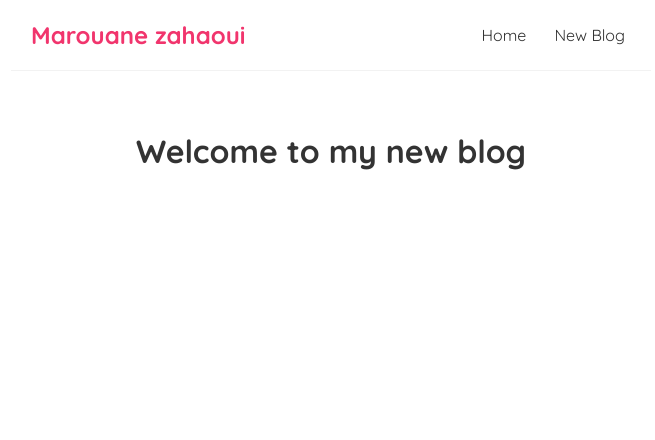
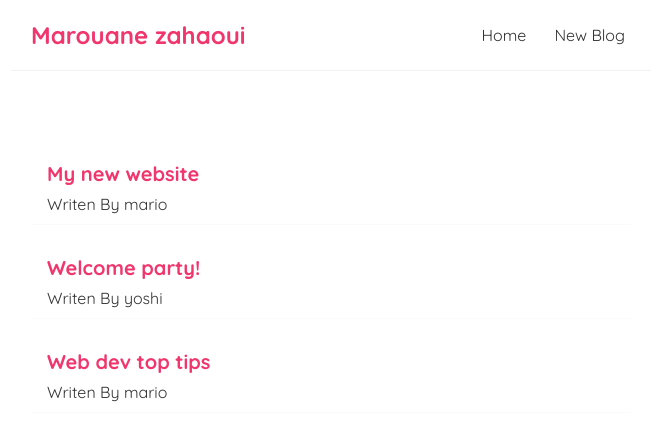
Before and after one commit to marouaneXan/app-with-react, a React (Create React App) app: page / in a window 1280 px wide. Shown: the top 440 px of the page, without its empty margins (309-964 px from the left). Built offline with nearby package versions, Linux system fonts and the light colour scheme.

Commit message:
get all blogs and styling

```diff
--- a/src/App.css
+++ /dev/null
@@ -1,38 +0,0 @@
-.App {
-  text-align: center;
-}
-
-.App-logo {
-  height: 40vmin;
-  pointer-events: none;
-}
-
-@media (prefers-reduced-motion: no-preference) {
-  .App-logo {
-    animation: App-logo-spin infinite 20s linear;
-  }
-}
-
-.App-header {
-  background-color: #282c34;
-  min-height: 100vh;
-  display: flex;
-  flex-direction: column;
-  align-items: center;
-  justify-content: center;
-  font-size: calc(10px + 2vmin);
-  color: white;
-}
-
-.App-link {
-  color: #61dafb;
-}
-
-@keyframes App-logo-spin {
-  from {
-    transform: rotate(0deg);
-  }
-  to {
-    transform: rotate(360deg);
-  }
-}
--- a/src/App.js
+++ b/src/App.js
@@ -1,4 +1,3 @@
-import './App.css';
 import Navbar from './components/Navbar';
 import Home from './components/Home';
 
--- a/src/components/Home.js
+++ b/src/components/Home.js
@@ -1,8 +1,21 @@
+import { useState } from "react";
 const Home = () => {
-  const title = "Welcome to my new blog";
+  const [blogs,setBlogs]=useState([
+    { title: 'My new website', body: 'lorem ipsum...', author: 'mario', id: 1 },
+    { title: 'Welcome party!', body: 'lorem ipsum...', author: 'yoshi', id: 2 },
+    { title: 'Web dev top tips', body: 'lorem ipsum...', author: 'mario', id: 3 }
+  ]);
+
   return (
     <div className="content">
-      <h1>{title}</h1>
+      {
+        blogs.map(blog=>(
+          <div className="blog-preview" key={blog.id}>
+            <h2>{blog.title}</h2>
+            <p>Writen By {blog.author}</p>
+          </div>
+        ))
+      }
     </div>
   );
 };
--- a/src/index.css
+++ b/src/index.css
@@ -33,3 +33,18 @@
   margin: 40px auto;
   padding: 20px;
 }
+
+/* blog previews / list */
+.blog-preview {
+  padding: 10px 16px;
+  margin: 20px 0;
+  border-bottom: 1px solid #fafafa;
+}
+.blog-preview:hover {
+  box-shadow: 1px 3px 5px rgba(0,0,0,0.1);
+}
+.blog-preview h2 {
+  font-size: 20px;
+  color: #f1356d;
+  margin-bottom: 8px;
+}
```
